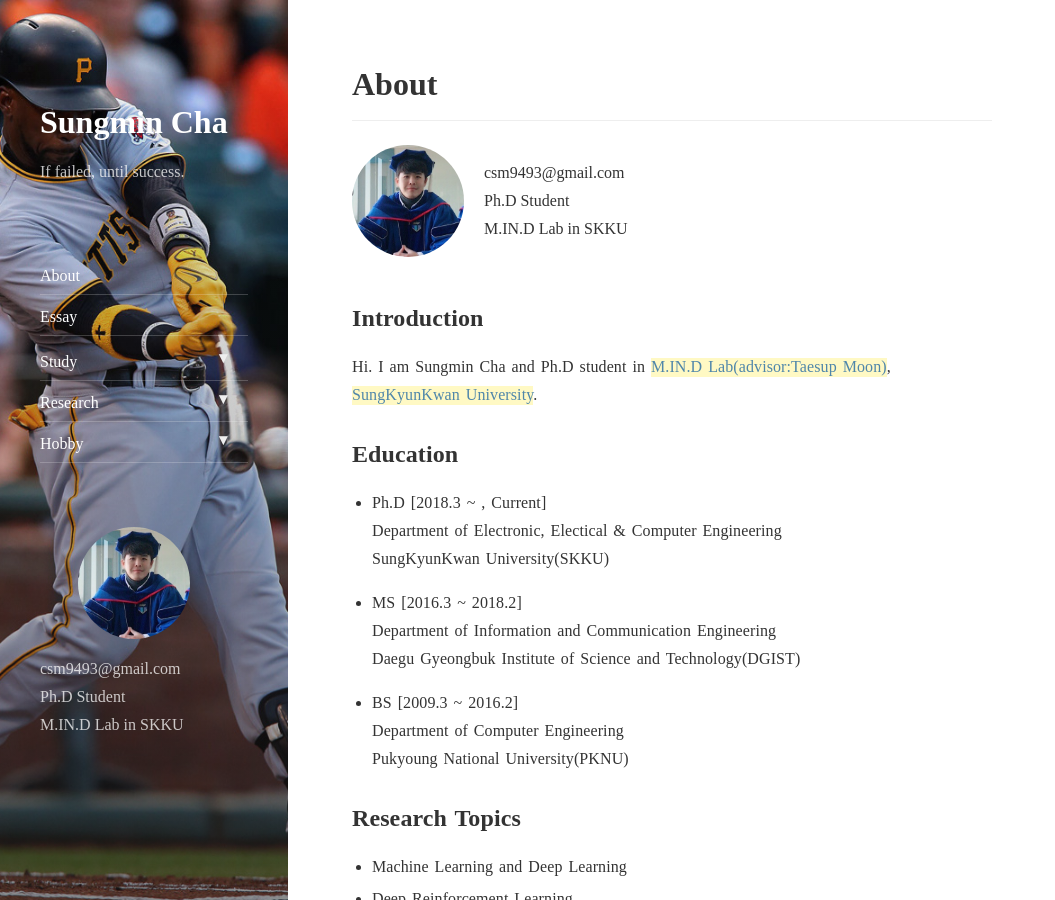
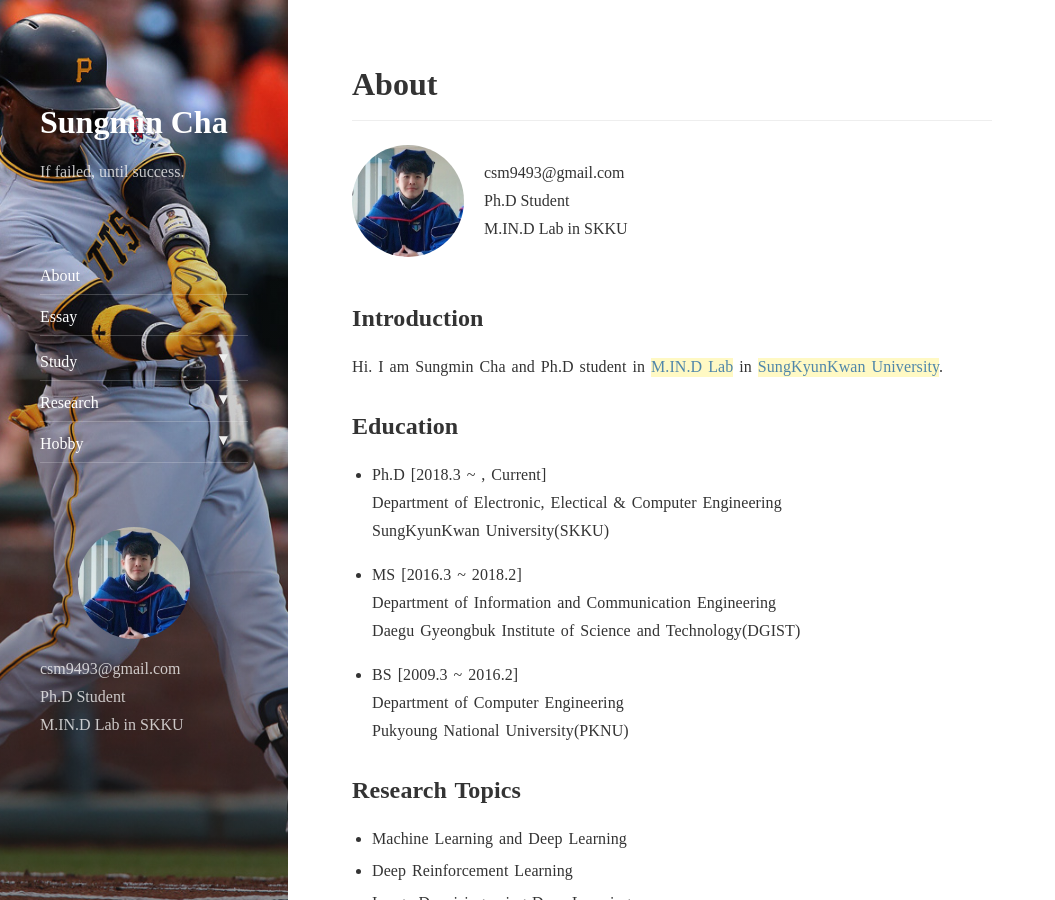
Before and after one commit to csm9493/csm9493.github.io, a Jekyll site: the page built from about.md, in a window 1280 px wide and 900 px high. Shown: the whole window, without its empty margins (0-1055 px from the left). Built offline with Jekyll 4.4.1, drawn with Linux system fonts in a browser that asks for light colours; nearby versions of some CDN libraries.

Commit message:
change about

```diff
--- a/about.md
+++ b/about.md
@@ -7,7 +7,7 @@ order: 0
 
 ## Introduction
 
-Hi. I am Sungmin Cha and Ph.D student in [M.IN.D Lab(advisor:Taesup Moon)](https://mindlab-skku.github.io), [SungKyunKwan University](http://skku.edu).
+Hi. I am Sungmin Cha and Ph.D student in [M.IN.D Lab](https://mindlab-skku.github.io) in [SungKyunKwan University](http://skku.edu).
 
 ## Education
 
```
